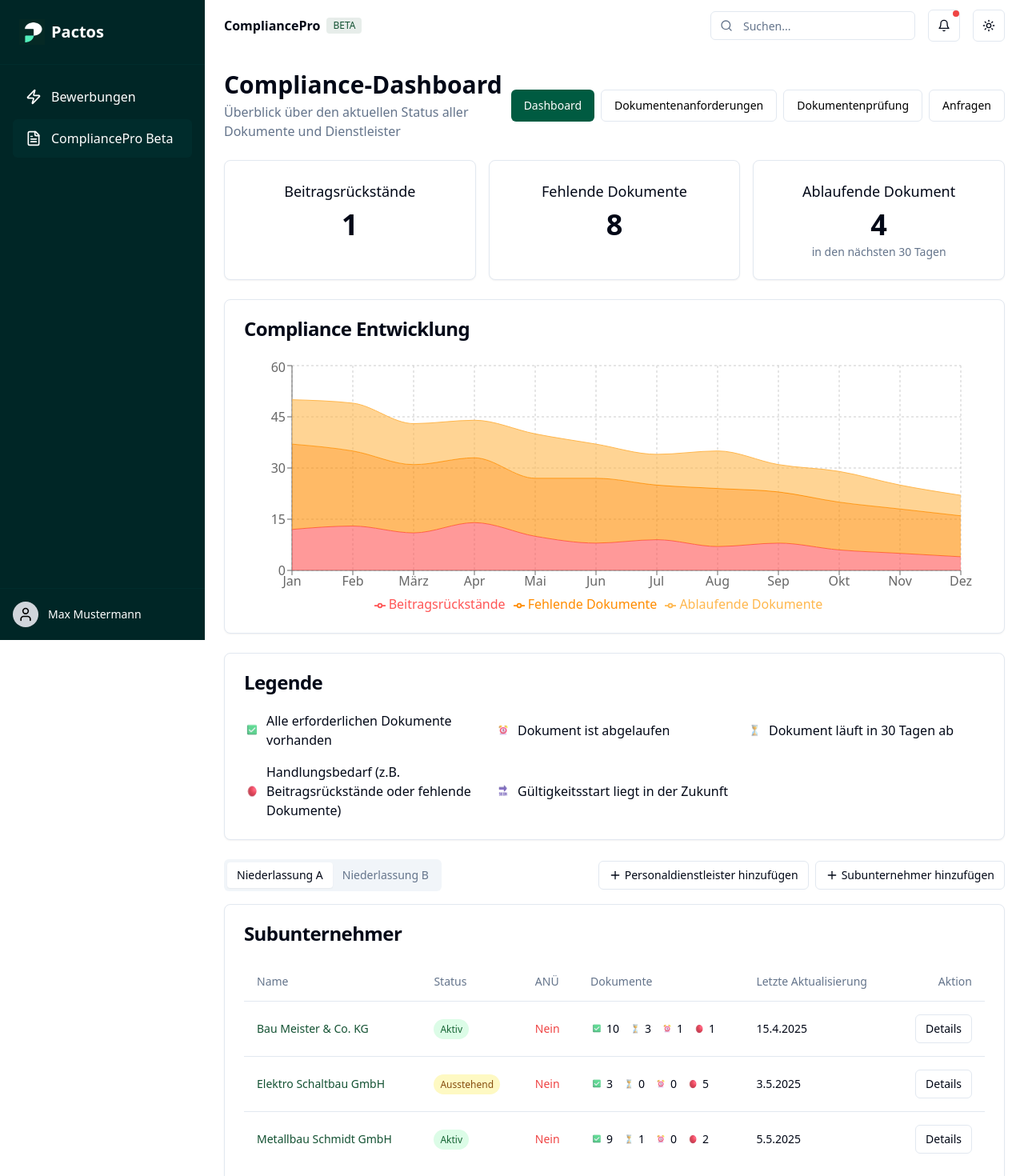
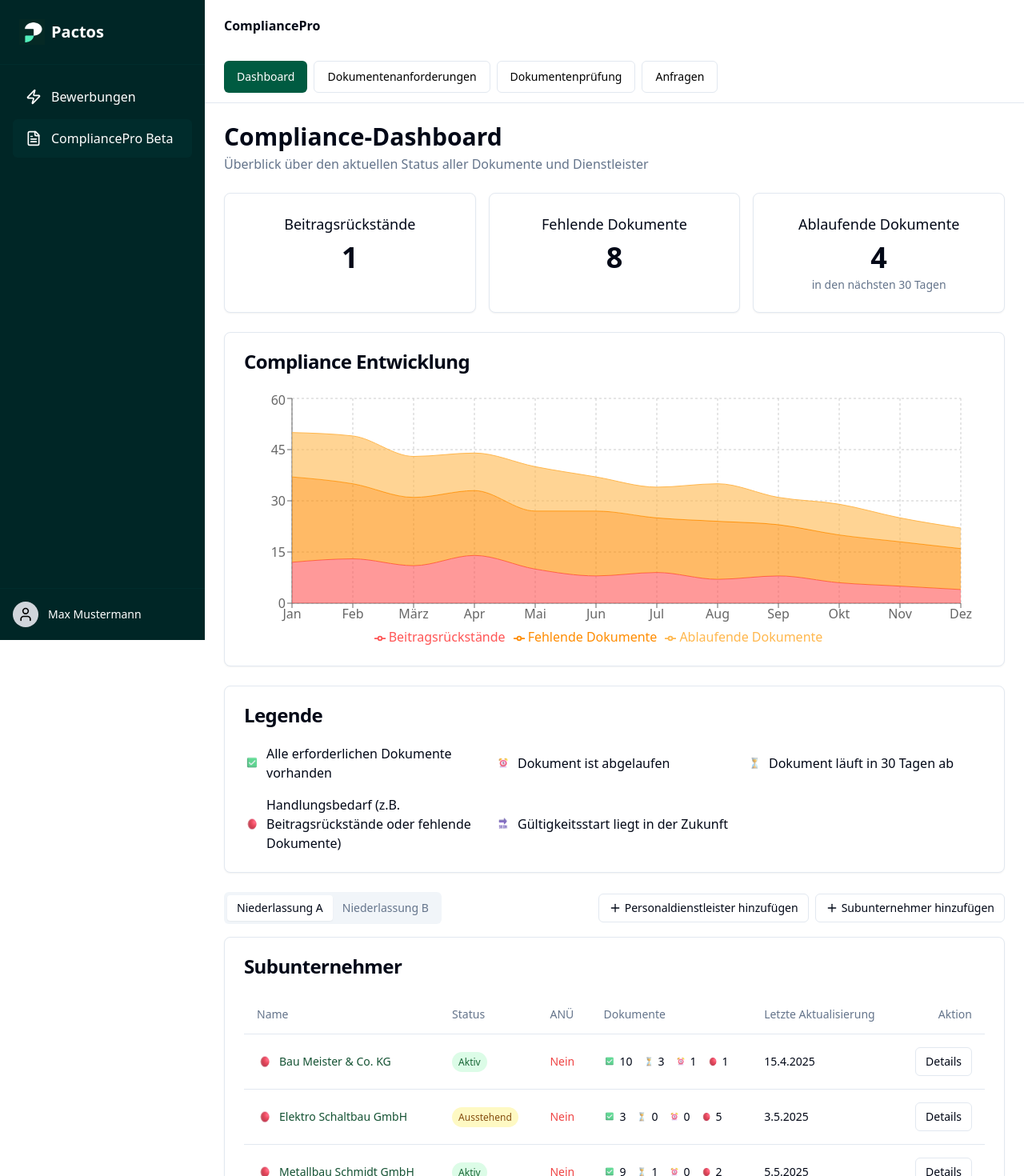
Before and after one commit to lukasotto123/deer-tree-flatbread, a React (Vite) app: page / in a window 1280 px wide. Shown: the top 1470 px of the page at 80% size. Built offline with nearby package versions, Linux system fonts and the light colour scheme.

Commit message:
Fix: Persistent navigation and UI updates
- Ensure navigation buttons are always visible.
- Add icons to the sub-contractor table.
- Correct the "Ablaufende Dokument" label.
- Remove search bar, notifications, and theme toggle from the header.

```diff
--- a/src/components/layout/AppLayout.tsx
+++ b/src/components/layout/AppLayout.tsx
@@ -1,17 +1,49 @@
 
-import { Outlet } from "react-router-dom";
+import { Link, Outlet, useLocation } from "react-router-dom";
 import Header from "./Header";
 import Sidebar from "./Sidebar";
 import { Toaster } from "@/components/ui/toaster";
 import { Toaster as Sonner } from "@/components/ui/sonner";
+import { Button } from "@/components/ui/button";
+import { cn } from "@/lib/utils";
 
 const AppLayout = () => {
+  const location = useLocation();
+
+  // Define navigation links
+  const navigationLinks = [
+    { name: "Dashboard", path: "/" },
+    { name: "Dokumentenanforderungen", path: "/document-requirements" },
+    { name: "Dokumentenprüfung", path: "/document-review/provider-3/new" },
+    { name: "Anfragen", path: "/requests" }
+  ];
+
   return (
     <div className="min-h-screen bg-background flex">
       <Sidebar />
       <div className="flex-1 ml-64">
         <div className="flex flex-col min-h-screen">
           <Header />
+          <div className="py-3 px-6 border-b border-border bg-white">
+            <div className="flex gap-2">
+              {navigationLinks.map((link) => (
+                <Button
+                  key={link.path}
+                  asChild
+                  variant={location.pathname === link.path ? "default" : "outline"}
+                  className={cn(
+                    location.pathname === link.path
+                      ? "bg-[#005B41] hover:bg-[#005B41]/90 text-white"
+                      : "bg-white hover:bg-slate-100 hover:text-black text-black"
+                  )}
+                >
+                  <Link to={link.path}>
+                    {link.name}
+                  </Link>
+                </Button>
+              ))}
+            </div>
+          </div>
           <main className="flex-grow p-6">
             <Outlet />
           </main>
--- a/src/components/layout/Header.tsx
+++ b/src/components/layout/Header.tsx
@@ -1,7 +1,3 @@
-
-import { Bell, Search, Sun } from "lucide-react";
-import { Button } from "@/components/ui/button";
-import { Input } from "@/components/ui/input";
 
 const Header = () => {
   return (
@@ -10,29 +6,12 @@ const Header = () => {
         <div>
           <div className="flex items-center gap-2">
             <span className="font-bold">CompliancePro</span>
-            <span className="bg-primary/10 text-primary text-xs px-2 py-0.5 rounded">BETA</span>
           </div>
         </div>
       </div>
 
       <div className="flex items-center space-x-4">
-        <div className="relative hidden md:block">
-          <Search className="absolute left-3 top-1/2 transform -translate-y-1/2 h-4 w-4 text-muted-foreground" />
-          <Input
-            type="search"
-            placeholder="Suchen..."
-            className="pl-10 h-9 w-64"
-          />
-        </div>
-
-        <Button variant="outline" size="icon" className="relative">
-          <Bell className="h-5 w-5" />
-          <span className="absolute top-0 right-0 h-2 w-2 bg-red-500 rounded-full" />
-        </Button>
-
-        <Button variant="outline" size="icon">
-          <Sun className="h-5 w-5" />
-        </Button>
+        {/* Navigation buttons will be added to AppLayout instead of here */}
       </div>
     </header>
   );
--- a/src/pages/MainView.tsx
+++ b/src/pages/MainView.tsx
@@ -1,6 +1,6 @@
 
 import { useState } from "react";
-import { Link, useLocation } from "react-router-dom";
+import { Link } from "react-router-dom";
 import { Tabs, TabsContent, TabsList, TabsTrigger } from "@/components/ui/tabs";
 import { Card, CardContent, CardHeader, CardTitle } from "@/components/ui/card";
 import { Button } from "@/components/ui/button";
@@ -8,7 +8,7 @@ import { Table, TableBody, TableCell, TableHead, TableHeader, TableRow } from "@
 import { Plus } from "lucide-react";
 import { providers, documents } from "@/data/dummy-data";
 import { AreaChart, Area, XAxis, YAxis, CartesianGrid, Tooltip, ResponsiveContainer, Legend } from "recharts";
-import { cn } from "@/lib/utils";
+import StatusBadge from "@/components/ui/StatusBadge";
 
 // Modified historical data with more realistic trends and some hickups
 const modifiedHistoricalData = [
@@ -28,7 +28,6 @@ const modifiedHistoricalData = [
 
 const MainView = () => {
   const [activeTab, setActiveTab] = useState("niederlassung-a");
-  const location = useLocation();
 
   const filteredProviders = providers.filter(provider =>
     provider.type === 'subunternehmer' && (
@@ -54,42 +53,13 @@ const MainView = () => {
     (total, provider) => total + provider.documentsCount.expiring, 0
   );
 
-  // Define navigation links
-  const navigationLinks = [
-    { name: "Dashboard", path: "/" },
-    { name: "Dokumentenanforderungen", path: "/document-requirements" },
-    { name: "Dokumentenprüfung", path: "/document-review/provider-3/new" },
-    { name: "Anfragen", path: "/requests" }
-  ];
-
   return (
     <div className="space-y-6">
-      <div className="flex justify-between items-center">
       <div>
         <h1 className="text-3xl font-bold">Compliance-Dashboard</h1>
         <p className="text-muted-foreground mt-1">
           Überblick über den aktuellen Status aller Dokumente und Dienstleister
         </p>
-        </div>
-
-        <div className="flex gap-2">
-          {navigationLinks.map((link) => (
-            <Button
-              key={link.path}
-              asChild
-              variant={location.pathname === link.path ? "default" : "outline"}
-              className={cn(
-                location.pathname === link.path
-                  ? "bg-[#005B41] hover:bg-[#005B41]/90 text-white"
-                  : "bg-white hover:bg-slate-100 hover:text-black text-black"
-              )}
-            >
-              <Link to={link.path}>
-                {link.name}
-              </Link>
-            </Button>
-          ))}
-        </div>
       </div>
 
       {/* Übersichtskarten basierend auf dem Screenshot */}
@@ -115,7 +85,7 @@ const MainView = () => {
         <Card>
           <CardContent className="pt-6">
             <div className="text-center">
-              <h3 className="text-lg font-medium mb-2">Ablaufende Dokument</h3>
+              <h3 className="text-lg font-medium mb-2">Ablaufende Dokumente</h3>
               <p className="text-4xl font-bold">{ablaufendeDokumente}</p>
               <p className="text-sm text-muted-foreground mt-1">in den nächsten 30 Tagen</p>
             </div>
@@ -254,9 +224,12 @@ const ComplianceTable = ({ title, providers }: ComplianceTableProps) => {
             {providers.map((provider) => (
               <TableRow key={provider.id}>
                 <TableCell className="font-medium">
+                  <div className="flex items-center gap-2">
+                    {getProviderStatusIcon(provider)}
                     <Link to={`/provider/${provider.id}`} className="text-primary hover:underline">
                       {provider.name}
                     </Link>
+                  </div>
                 </TableCell>
                 <TableCell>
                   <StatusBadgeGerman status={provider.status} />
@@ -299,6 +272,19 @@ const ComplianceTable = ({ title, providers }: ComplianceTableProps) => {
   );
 };
 
+// Helper function to determine the worst-case status icon for a provider
+const getProviderStatusIcon = (provider: typeof providers[0]) => {
+  if (provider.documentsCount.missing > 0) {
+    return <img src="/lovable-uploads/77a453bb-338d-4749-8726-3a6bfe7a0190.png" className="h-5 w-5" alt="Alert" />;
+  } else if (provider.documentsCount.expired > 0) {
+    return <img src="/lovable-uploads/666d55f0-3a14-41c8-ada9-829e8a7aef6c.png" className="h-5 w-5" alt="Clock" />;
+  } else if (provider.documentsCount.expiring > 0) {
+    return <img src="/lovable-uploads/ea473a11-611d-4bb0-8828-d510a457a99b.png" className="h-5 w-5" alt="Hourglass" />;
+  } else {
+    return <img src="/lovable-uploads/dfa3a23e-acc3-4e0e-9f2b-25a4942a6753.png" className="h-5 w-5" alt="Check" />;
+  }
+};
+
 const StatusBadgeGerman = ({ status }: { status: 'active' | 'inactive' | 'pending' }) => {
   const statusMap = {
     active: { text: "Aktiv", className: "bg-green-100 text-green-800" },
```
Lines whose indentation alone changed are shown as unchanged.
